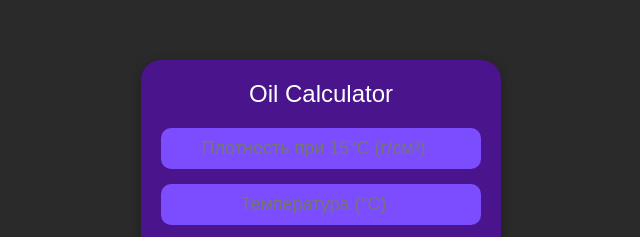
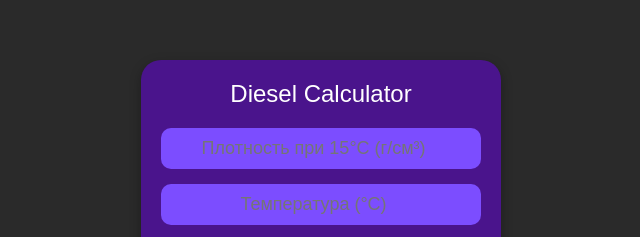
Before and after one commit to cu100dian/Oil_Calc, a plain HTML site: page index.html in a window 1280 px wide. Shown: the part 191-428 px from the top of the page, 319-959 px from the left. Drawn offline with Linux system fonts and the light colour scheme.

Commit message:
index.html

```diff
--- a/index.html
+++ b/index.html
@@ -73,7 +73,7 @@
 </head>
 <body>
   <div id="app">
-    <div id="title">Oil Calculator</div>
+    <div id="title">Diesel Calculator</div>
     <input id="rho15" class="input-field" type="number" placeholder="Плотность при 15°C (г/см³)">
     <input id="temperature" class="input-field" type="number" placeholder="Температура (°C)">
     <div class="button-container">
```
